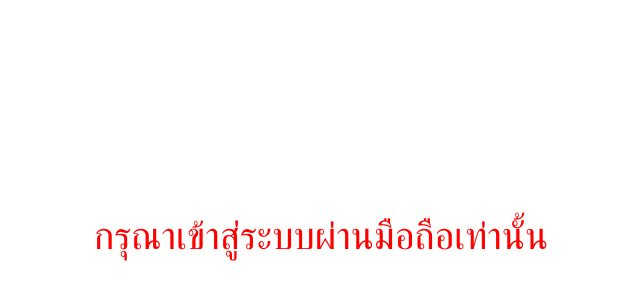
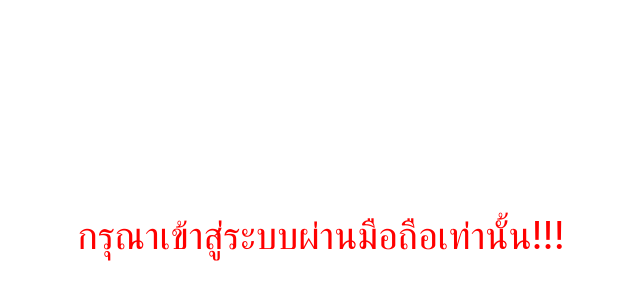
Before and after one commit to gotsongphon/botai, a plain HTML site: page index.html in a window 1280 px wide. Shown: the part 164-464 px from the top of the page, without its empty margins (319-959 px from the left). Drawn offline with nearby package versions, Linux system fonts and the light colour scheme.

Commit message:
Update index.html

```diff
--- a/index.html
+++ b/index.html
@@ -20,7 +20,7 @@
 </head>
 <body>
     <div class="center-screen">
-        กรุณาเข้าสู่ระบบผ่านมือถือเท่านั้น
+        กรุณาเข้าสู่ระบบผ่านมือถือเท่านั้น!!!
     </div>
 </body>
 </html>
```
